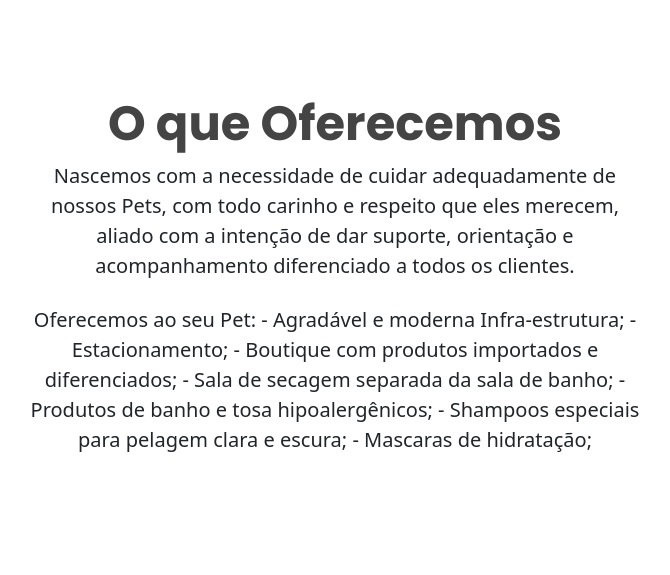
After one commit to Felipe9622/ecommerce_petshop, a Django app: page /sobre_nos/ in a window 1280 px wide. The commit adds this page. Shown: the part 518-1093 px from the top of the page, without its empty margins (305-975 px from the left). Run offline with Django 3.2, Linux system fonts and the light colour scheme; some libraries are stand-ins or nearby versions.

Commit message:
criando a pagina sobre nos.html

```diff
--- /dev/null
+++ b/petshop/tasks/templates/about/sobre_nos.html
@@ -0,0 +1,45 @@
+{% extends 'base.html' %}
+
+{% block title %}Sobre Nós{% endblock  %}
+
+{% block content %}
+
+{% if messages %}
+<ul class="messages">
+   {% for message in messages %}
+   <li {% if message.tags %}class="alert alert-{{message.tags}}"{% endif %}>{{message}}</li>
+   {% endfor %}
+</ul>
+{% endif %}
+<div class="py-5 bg-image-full" style="background-image: url('https://images.pexels.com/photos/8434677/pexels-photo-8434677.jpeg?auto=compress&cs=tinysrgb&dpr=2&h=650&w=940')">
+    <!-- Put anything you want here! The spacer below with inline CSS is just for demo purposes!-->
+    <div style="height: 20rem"></div>
+    <div class="container clearfix">
+        <h1 style="margin-top: -271px;color: aliceblue;">Sobre Nós</h1>
+	</div>
+</div>
+<section>
+    <div class="px-4 py-5 my-5 text-center">
+        <h1 class="display-5 fw-bold">O que Oferecemos</h1>
+        <div class="col-lg-6 mx-auto">
+        <p class="lead mb-4">Nascemos com a necessidade de cuidar adequadamente de nossos Pets, com todo carinho e respeito que eles merecem,
+         aliado com a intenção de dar suporte, orientação e acompanhamento diferenciado a todos os clientes.</p>
+         <p class="lead mb-4">Oferecemos ao seu Pet:
+        - Agradável e moderna Infra-estrutura;
+
+        - Estacionamento;
+
+        - Boutique com produtos importados e diferenciados;
+
+        - Sala de secagem separada da sala de banho;
+
+        - Produtos de banho e tosa hipoalergênicos;
+
+        - Shampoos especiais para pelagem clara e escura;
+
+        - Mascaras de hidratação;</p>
+        </div>
+    </div>
+</section>
+
+{% endblock %}
--- a/petshop/tasks/templates/base.html
+++ b/petshop/tasks/templates/base.html
@@ -42,7 +42,6 @@
                         </svg>
                         Agendamento
                      </a>
-
                   </li>
                   {% else %}
                   <li>
@@ -64,7 +63,7 @@
 
                   </li>
                   <li>
-                     <a href="#" class="nav-link text-white">
+                     <a href="sobre_nos/" class="nav-link text-white">
                         <svg class="bi d-block mx-auto mb-1" width="24" height="24">
                            <use xlink:href="#speedometer2"></use>
                         </svg>
@@ -101,6 +100,5 @@
    <script src="{% static "js/jquery.js" %}"></script>
    <script src="{% static "js/functions.js" %}"></script>
    <script src="{% static "js/scripts.js" %}"></script>
-
    <!-- JavaScripts end -->
 </html>
--- a/petshop/tasks/urls.py
+++ b/petshop/tasks/urls.py
@@ -5,9 +5,10 @@ from tasks.views import DetailAndDelete, ListAndCreate
 
 urlpatterns = [
     path('', views.Pagina),
-    path('cadastro/', views.Cadastro, name="new-data"),
-    path('login/', views.Login, name="new-data"),
+    path('cadastro/', views.Cadastro, name="cadastro"),
+    path('login/', views.Login, name="login"),
     path('usuario/', views.Usuario),
+    path('sobre_nos/', views.Sobre),
     path('dados/', ListAndCreate.as_view()),
     path('dados/<int:pk>/', DetailAndDelete.as_view()),
 ]
--- a/petshop/tasks/views.py
+++ b/petshop/tasks/views.py
@@ -40,6 +40,11 @@ def Usuario(request):
     return render(request, 'tasks/tela_usuario.html')
 
 
+
+def Sobre(request):
+    return render(request, 'about/sobre_nos.html')
+
+
 class ListAndCreate(generics.ListCreateAPIView):
     queryset = Task.objects.all()
     serializer_class = TodoSerializers
```
Also changed, not shown: petshop/db.sqlite3.
